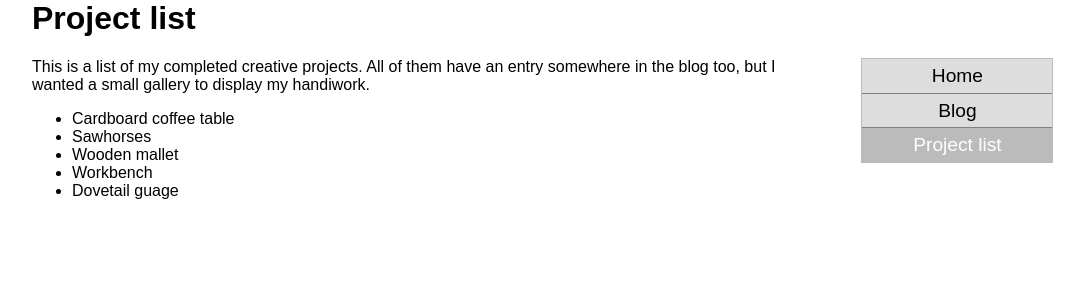
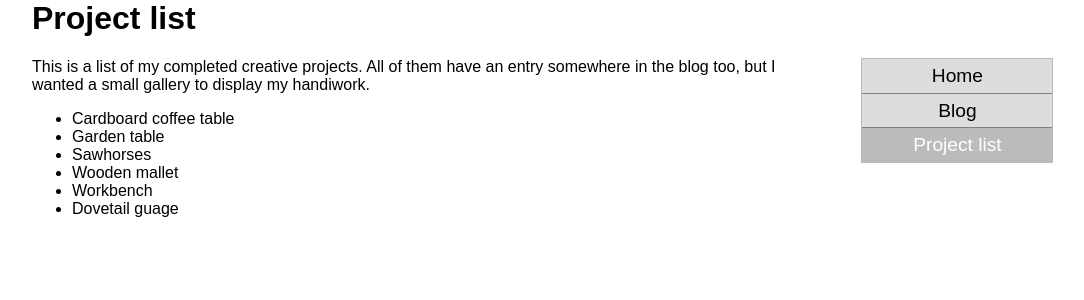
Before and after one commit to arfwilliamson/arfwilliamson.github.io, a Jekyll site: the page built from projects.md, in a window 1280 px wide. Shown: the top 300 px of the page, without its empty margins (96-1180 px from the left). Built offline with Jekyll 4.4.1, drawn with Linux system fonts in a browser that asks for light colours.

Commit message:
Update projects.md

```diff
--- a/projects.md
+++ b/projects.md
@@ -7,6 +7,7 @@ an entry somewhere in the blog too, but I wanted a small gallery to
 display my handiwork.
 
 * Cardboard coffee table
+* Garden table
 * Sawhorses
 * Wooden mallet
 * Workbench
```
